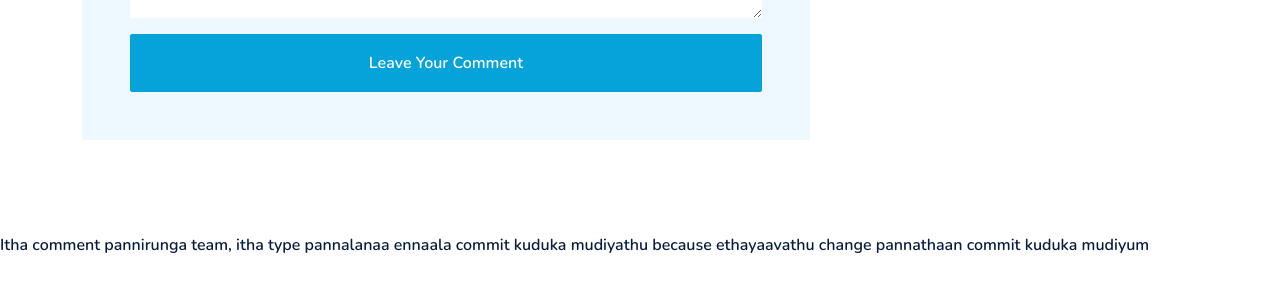
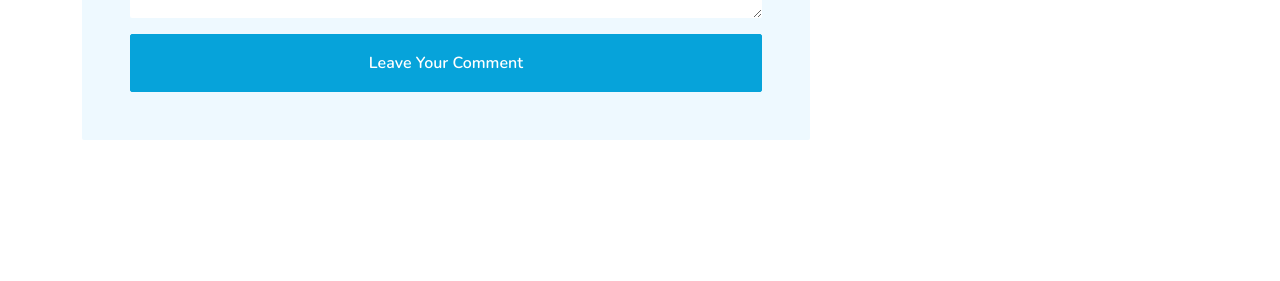
Before and after one commit to mindsscape/mindsscape-academy, a plain HTML site: page blogdetail1.html in a window 1280 px wide. Shown: the part 2811-3092 px from the top of the page. Drawn offline with nearby package versions, Linux system fonts and the light colour scheme.

Commit message:
blog Details comment

```diff
--- a/blogdetail1.html
+++ b/blogdetail1.html
@@ -346,9 +346,7 @@
 
 
     <!-- Vendor Start -->
-     <h6>Itha comment pannirunga team, itha type pannalanaa ennaala commit kuduka mudiyathu
-        because ethayaavathu change pannathaan commit kuduka mudiyum
-     </h6>
+
     <!-- <div class="container-fluid py-5 wow fadeInUp" data-wow-delay="0.1s">
         <div class="container py-5 mb-5">
             <div class="bg-white">
```
Also changed, not shown: blogdetail2.html (+1 -1 lines), blogdetail3.html (+1 -1 lines).
